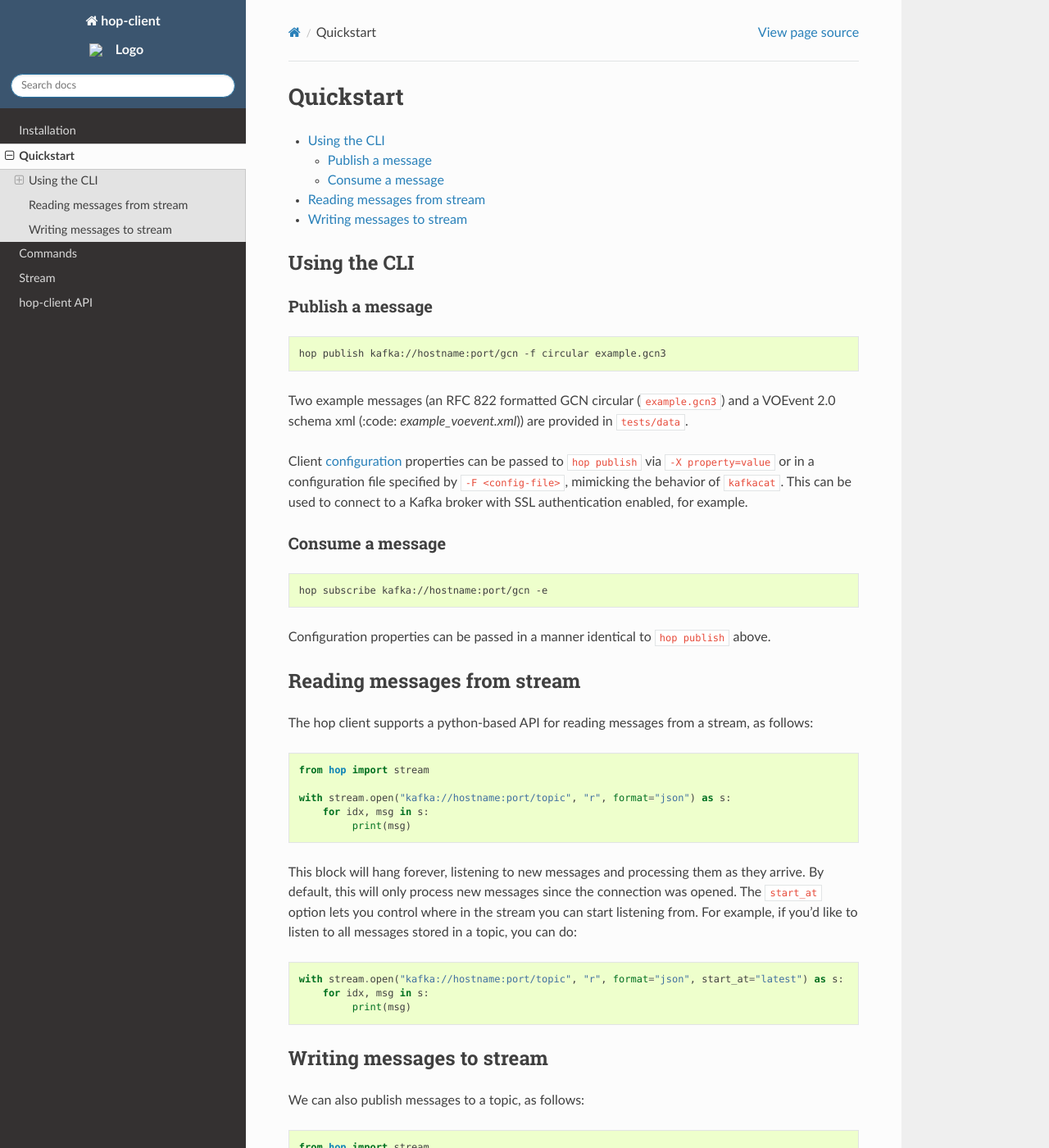
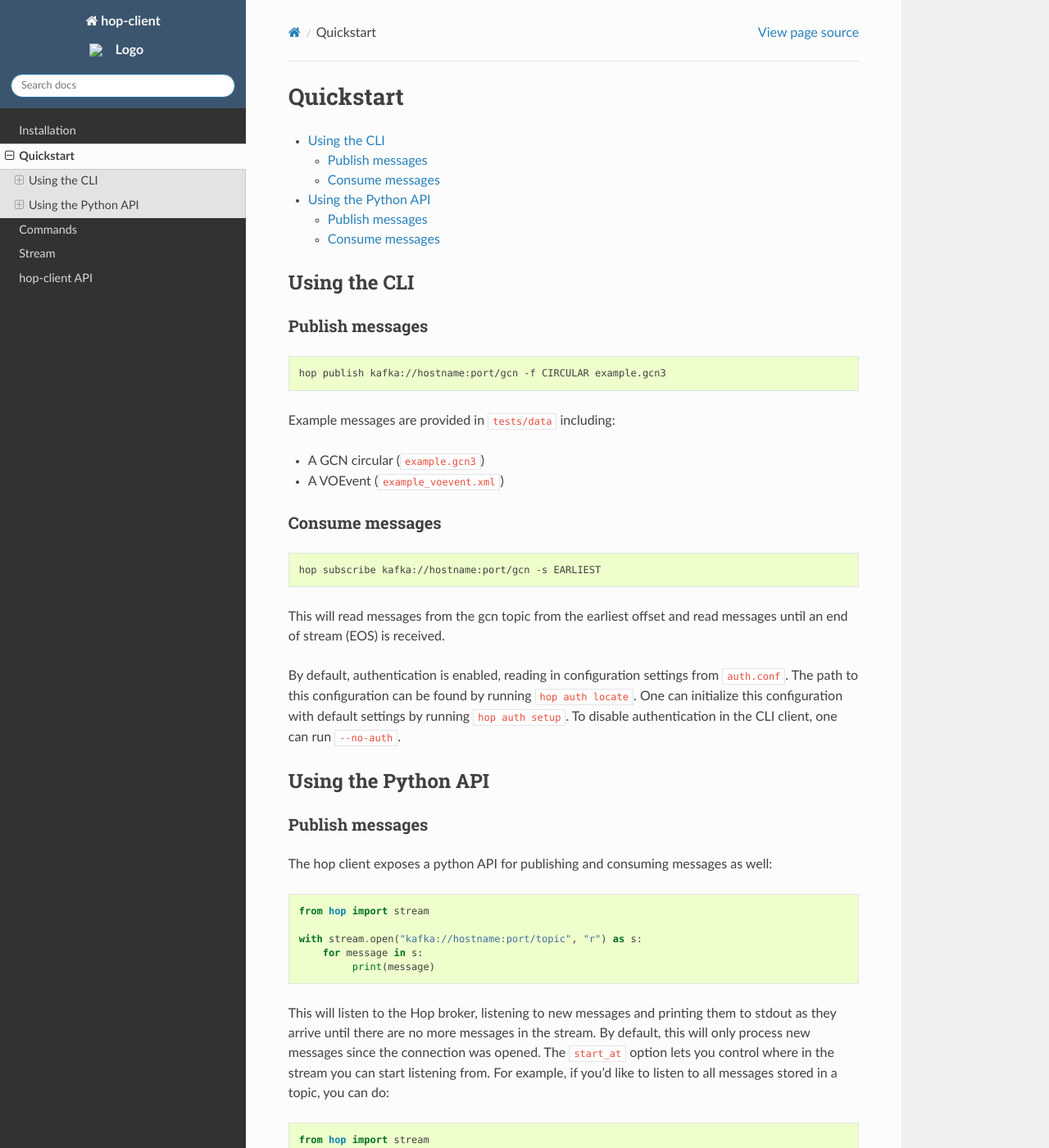
Before and after one commit to scimma/hop-client, a Sphinx documentation site: the page built from doc/user/quickstart.rst, in a window 1280 px wide and 1400 px high. Shown: the whole window at 82% size. Built offline with Sphinx 7.4.7 and the Read the Docs theme 2.0.0, drawn with Linux system fonts in a browser that asks for light colours; some of the changed text lies outside the part shown.

Commit message:
update README.md and quickstart with updated API

```diff
--- a/doc/user/quickstart.rst
+++ b/doc/user/quickstart.rst
@@ -9,63 +9,115 @@ Quickstart
 Using the CLI
 -------------
 
-Publish a message
+Publish messages
 ^^^^^^^^^^^^^^^^^
 
 .. code:: bash
 
-    hop publish kafka://hostname:port/gcn -f circular example.gcn3
+    hop publish kafka://hostname:port/gcn -f CIRCULAR example.gcn3
 
-Two example messages (an RFC 822 formatted GCN circular (:code:`example.gcn3`) and a VOEvent 2.0
-schema xml (:code: `example_voevent.xml`)) are provided in :code:`tests/data`.
+Example messages are provided in :code:`tests/data` including:
 
-Client `configuration <https://github.com/edenhill/librdkafka/blob/master/CONFIGURATION.md>`_
-properties can be passed to :code:`hop publish` via :code:`-X property=value` or in a configuration
-file specified by :code:`-F <config-file>`, mimicking the behavior of :code:`kafkacat`. This can be
-used to connect to a Kafka broker with SSL authentication enabled, for example.
+* A GCN circular (:code:`example.gcn3`)
+* A VOEvent (:code:`example_voevent.xml`)
 
-Consume a message
+Consume messages
 ^^^^^^^^^^^^^^^^^
 
 .. code:: bash
 
-    hop subscribe kafka://hostname:port/gcn -e
+    hop subscribe kafka://hostname:port/gcn -s EARLIEST
 
-Configuration properties can be passed in a manner identical to :code:`hop publish` above.
+This will read messages from the gcn topic from the earliest offset
+and read messages until an end of stream (EOS) is received.
 
+By default, authentication is enabled, reading in configuration settings
+from :code:`auth.conf`. The path to this configuration can be found by running
+:code:`hop auth locate`. One can initialize this configuration with default
+settings by running :code:`hop auth setup`. To disable authentication in the CLI
+client, one can run :code:`--no-auth`.
 
-Reading messages from stream
+Using the Python API
 ----------------------------
 
-The hop client supports a python-based API for reading messages from a stream, as follows:
+Publish messages
+^^^^^^^^^^^^^^^^^
+
+The hop client exposes a python API for publishing and consuming messages as well:
 
 .. code:: python
 
     from hop import stream
 
-    with stream.open("kafka://hostname:port/topic", "r", format="json") as s:
-        for idx, msg in s:
-             print(msg)
+    with stream.open("kafka://hostname:port/topic", "r") as s:
+        for message in s:
+             print(message)
 
-This block will hang forever, listening to new messages and processing them as they arrive.
-By default, this will only process new messages since the connection was opened. The :code:`start_at`
-option lets you control where in the stream you can start listening from. For example,
-if you'd like to listen to all messages stored in a topic, you can do:
+This will listen to the Hop broker, listening to new messages and printing them to
+stdout as they arrive until there are no more messages in the stream.
+By default, this will only process new messages since the connection was opened.
+The :code:`start_at` option lets you control where in the stream you can start listening
+from. For example, if you'd like to listen to all messages stored in a topic, you can do:
 
 .. code:: python
 
-    with stream.open("kafka://hostname:port/topic", "r", format="json", start_at="latest") as s:
-        for idx, msg in s:
-             print(msg)
+    from hop import stream
+    from hop.io import StartPosition
 
-Writing messages to stream
---------------------------
+    with stream.open("kafka://hostname:port/topic", "r", start_at=StartPosition.EARLIEST) as s:
+        for message in s:
+             print(message)
 
-We can also publish messages to a topic, as follows:
+By default, authentication is enabled for the Hop broker. In order to authenticate, one
+can pass in an :code:`Auth` instance with credentials:
+
+.. code:: python
+
+    from hop import stream
+    from hop.auth import Auth
+
+    auth = Auth("my-username", "my-password")
+
+    with stream.open("kafka://hostname:port/topic", "r", auth=auth) as s:
+        for message in s:
+             print(message)
+
+A convenience function is also provided to read in auth configuration in the same way
+as in the CLI client:
+
+.. code:: python
+
+    from hop import stream
+    from hop.auth import load_auth
+
+    with stream.open("kafka://hostname:port/topic", "r", auth=load_auth()) as s:
+        for message in s:
+             print(message)
+
+Consume messages
+^^^^^^^^^^^^^^^^^
+
+Using the python API, we can also publish various types of messages, including
+structured messages such as GCN Circulars and VOEvents:
+
+.. code:: python
+
+    from hop import stream
+    from hop.models import GCNCircular
+
+    # read in a GCN circular
+    with open("path/to/circular.gcn3", "r") as f:
+        circular = GCNCircular.load(f)
+
+    with stream.open("kafka://hostname:port/topic", "w") as s:
+        s.write(circular)
+
+In addition, we can also publish unstructured messages as long as they are
+JSON serializable:
 
 .. code:: python
 
     from hop import stream
 
-    with stream.open("kafka://hostname:port/topic", "w", format="json") as s:
+    with stream.open("kafka://hostname:port/topic", "w") as s:
         s.write({"my": "message"})
```
Also changed, not shown: README.md (+17 -10 lines).
